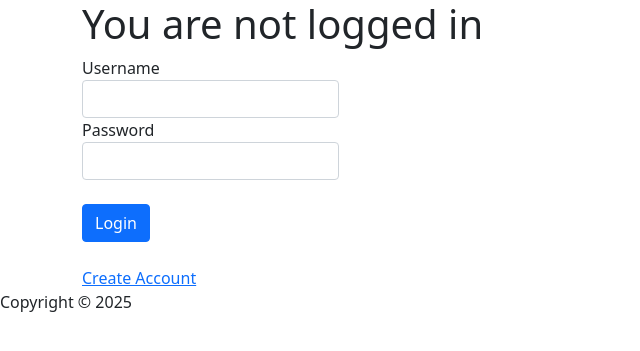
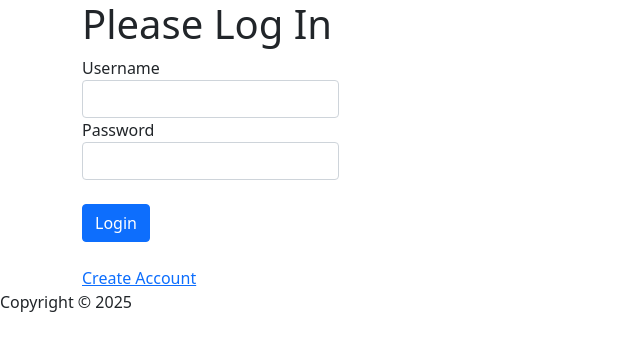
Before and after one commit to Jiamli-5050/cosc-4806-3, a PHP site: page /login in a window 1280 px wide. Shown: the top 351 px of the page, without its empty margins (0-640 px from the left). Run offline with PHP 8.4, Linux system fonts and the light colour scheme; data that the repository does not hold is empty.

Commit message:
Made the home page message more friendly

```diff
--- a/app/views/login/index.php
+++ b/app/views/login/index.php
@@ -14,7 +14,7 @@ if (session_status() === PHP_SESSION_NONE) {
     <div class="page-header" id="banner">
         <div class="row">
             <div class="col-lg-12">
-                <h1>You are not logged in</h1>
+                <h1>Please Log In</h1>
             </div>
         </div>
     </div>
```
